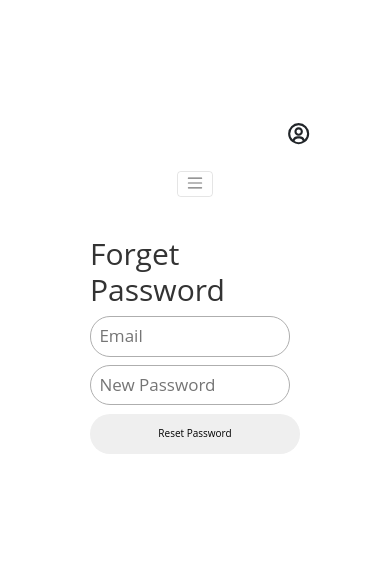
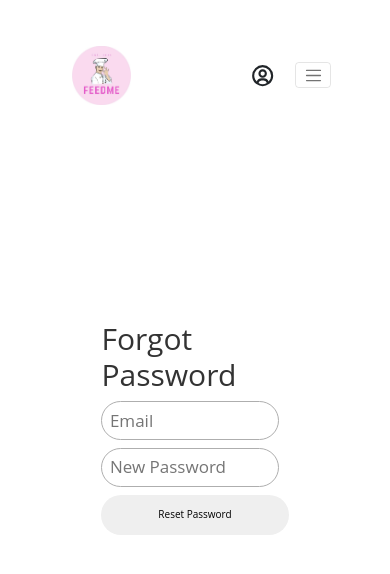
Before and after one commit to maxyhwu/feedme, a React (Create React App) app in the folder frontend/: page /SetPassword in a window 390 px wide. Shown: the top 574 px of the page. Built offline with nearby package versions, Linux system fonts and the light colour scheme; no server answers.

Commit message:
RWD completed

```diff
--- a/frontend/src/Login/LoginPage.js
+++ b/frontend/src/Login/LoginPage.js
@@ -154,9 +154,9 @@ export default function LoginPage () {
     }
 
     return (
-        <div className="container">
+        <div className="container2">
             <div id='logo'>
-                <img src={FeedMe} alt='feedme' id="feedmelogo"/>
+                <img src={FeedMe} alt='feedme' id="feedmelogo2"/>
             </div>
             <div className="body">
                 <form id="info" ref={formRef} onSubmit={handleLogin}>
--- a/frontend/src/RegisterPage/RegisterPage.css
+++ b/frontend/src/RegisterPage/RegisterPage.css
@@ -30,6 +30,10 @@ textarea:focus, input:focus{
 }
 
 #feedmelogo {
+    width: 70%;
+    height: 70%;
+}
+#feedmelogo2 {
     width: 70%;
     height: 70%;
 }
@@ -132,7 +136,7 @@ textarea:focus, input:focus{
 
 }
 
-.container {
+.container2 {
     /* position:fixed; */
     width:100%;
     height:100%;
@@ -171,19 +175,21 @@ label:hover {
 }
 
 @media screen and (max-width: 750px) {
-    .container {
+    .container2 {
         flex-direction: column;
         justify-content: flex-start;
     }
 }
+
 @media screen and (max-width: 750px) {
-    #feedmelogo {
+    #feedmelogo2 {
         display: none;
     }
 }
 @media screen and (max-width: 750px) {
-    .container .body {
+    .container2 > body {
         justify-content: start;
         width: 100%;
+        margin-top: 3rem;
     }
 }
--- a/frontend/src/RegisterPage/RegisterPage.js
+++ b/frontend/src/RegisterPage/RegisterPage.js
@@ -215,9 +215,9 @@ const RegisterPage = () => {
     // }
 
     return (
-        <div className="container">
+        <div className="container2">
             <div className='logo-container' id='logo'>
-                <img src={FeedMe} alt='feedme' id="feedmelogo"/>
+                <img src={FeedMe} alt='feedme' id="feedmelogo2"/>
             </div>
             <div className="body">
 
--- a/frontend/src/SetPassword/SetPassword.css
+++ b/frontend/src/SetPassword/SetPassword.css
@@ -30,6 +30,10 @@ textarea:focus, input:focus{
 }
 
 #feedmelogo {
+    width: 70%;
+    height: 70%;
+}
+#feedmelogo2 {
     width: 70%;
     height: 70%;
 }
@@ -92,18 +96,18 @@ textarea:focus, input:focus{
     justify-content: center;
 }
 @media screen and (max-width: 750px) {
-    .container {
+    .container2 {
         flex-direction: column;
         justify-content: flex-start;
     }
 }
-@media screen and (max-width: 750px) {
+/* @media screen and (max-width: 750px) {
     #feedmelogo {
         display: none;
     }
-}
+} */
 @media screen and (max-width: 750px) {
-    .container .body {
+    .container2 > body {
         justify-content: start;
         width: 100%;
         margin-top: 3rem;
--- a/frontend/src/SetPassword/SetPassword.js
+++ b/frontend/src/SetPassword/SetPassword.js
@@ -187,15 +187,15 @@ const SetLogin = () => {
     }
 
     return (
-        <div className="container">
+        <div className="container2">
             <div id='logo'>
-                <img src={FeedMe} alt='feedme' id="feedmelogo"/>
+                <img src={FeedMe} alt='feedme' id="feedmelogo2"/>
             </div>
             <div className="body">
 
                 <form id="info" ref={formRef} onSubmit={handleSubmit}>
                 <div id="header">
-                    <h2 className="infos" id="title">Forget Password</h2>
+                    <h2 className="infos" id="title">Forgot Password</h2>
                 </div>
 
                     <input type="text" placeholder='Email' className="input infos" autoComplete='off' onChange={e=>setEmail(e.target.value)}/>
```
